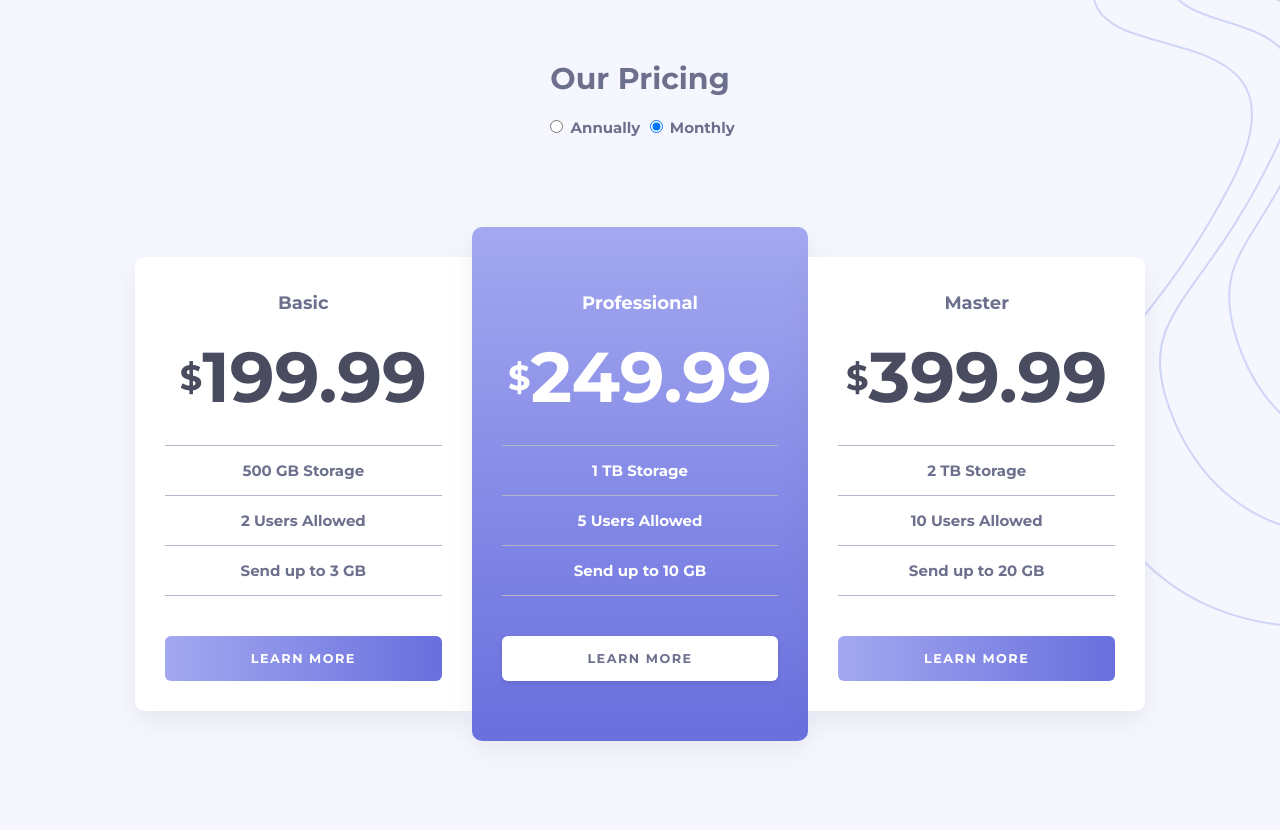
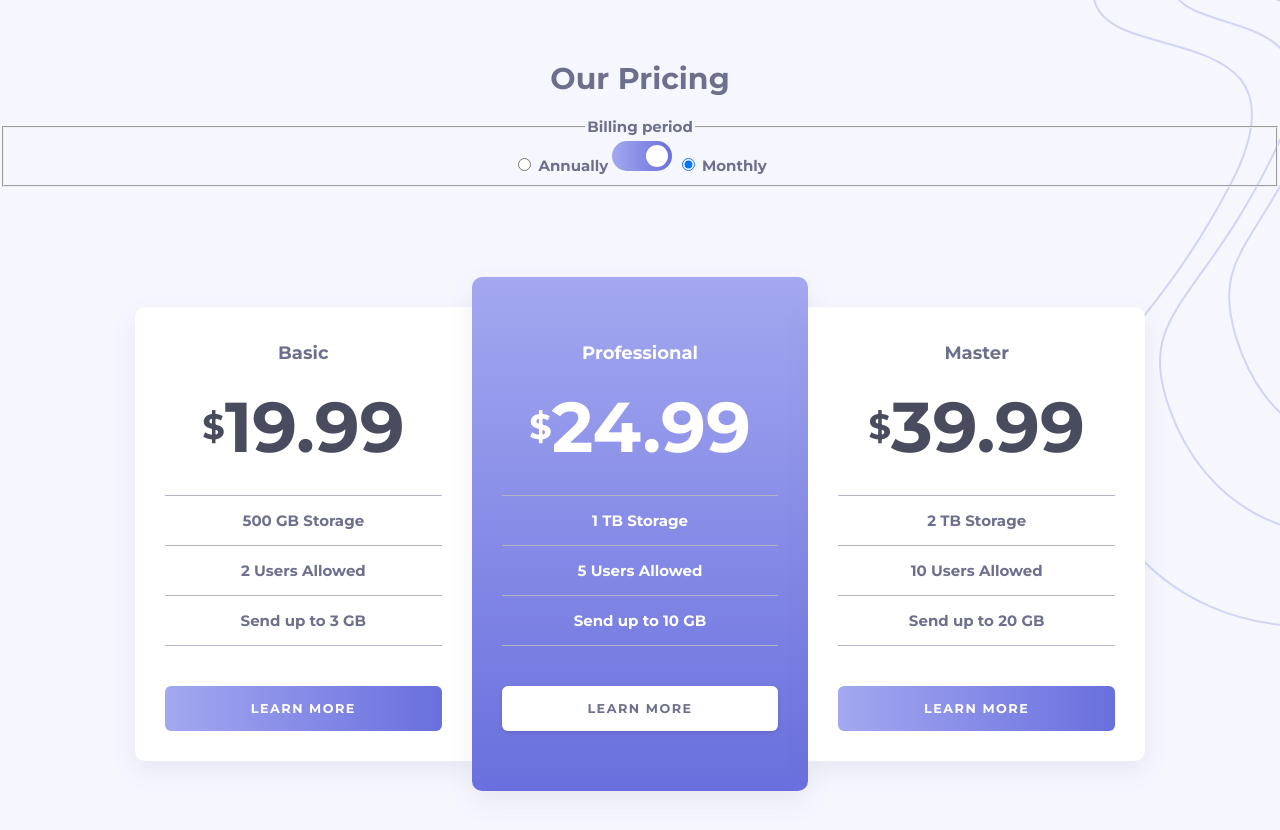
Before and after one commit to dinakonto/pricing-component-with-toggle, a website: page index.html in a window 1280 px wide. Both pictures are taken after a click on the radio button "Monthly". Before the commit the page ends 800 px from the top, so only its background shows below. Drawn offline with nearby package versions, Linux system fonts and the light colour scheme.

Commit message:
Use radio group as HTML backbone for toggle

```diff
--- a/index.html
+++ b/index.html
@@ -15,19 +15,21 @@
   <div class="wrapper">
     <header>
       <h1>Our Pricing</h1>
-      <div id="toggle">
-        <input type="radio" id="annually" name="billing" value="annually">
+      <fieldset id="toggle">
+        <legend>Billing period</legend>
+        <input type="radio" id="annually" name="billing" value="annually" checked>
         <label for="annually">Annually</label>
+        <span class="switch"> </span>
         <input type="radio" id="monthly" name="billing" value="monthly">
-        <label for="monthly">Monthly</label><br>
-      </div>
+        <label for="monthly">Monthly</label>
+      </fieldset>
     </header>
 
     <main>
       <div class="card">
         <h2>Basic</h2>
         <div class="price">
-          <p class="monthly"><span class="currency">&dollar;</span>19.99</p>
+          <p class="monthly hide"><span class="currency">&dollar;</span>19.99</p>
           <p class="annually"><span class="currency">&dollar;</span>199.99</p>
         </div>
         <ul class="features">
@@ -41,7 +43,7 @@
       <div class="card highlight">
         <h2>Professional</h2>
         <div class="price">
-          <p class="monthly"><span class="currency">&dollar;</span>24.99</p>
+          <p class="monthly hide"><span class="currency">&dollar;</span>24.99</p>
           <p class="annually"><span class="currency">&dollar;</span>249.99</p>
         </div>
         <ul class="features">
@@ -55,7 +57,7 @@
       <div class="card">
         <h2>Master</h2>
         <div class="price">
-          <p class="monthly"><span class="currency">&dollar;</span>39.99</p>
+          <p class="monthly hide"><span class="currency">&dollar;</span>39.99</p>
           <p class="annually"><span class="currency">&dollar;</span>399.99</p>
         </div>
         <ul class="features">
@@ -70,5 +72,8 @@
 
   </div>
 
+  <script src="https://code.jquery.com/jquery-3.5.1.min.js" integrity="sha256-9/aliU8dGd2tb6OSsuzixeV4y/faTqgFtohetphbbj0=" crossorigin="anonymous"></script>
+  <script src="./js/toggle.js"></script>
+
 </body>
 </html>
--- /dev/null
+++ b/js/toggle.js
@@ -0,0 +1,49 @@
+// 1. Radio selection changes price displayed (master)
+//      Move switch
+//      Change radio button selection
+//      Change prices shown
+
+
+// 2. Radio selection can be changed by:
+//      Clicking toggle switch
+//      Hitting enter on toggle switch
+//      Changing radio selection with keyboard (??)
+
+// Q. Should toggle be a radio group, checkbox, or button semantically?
+
+
+$('input[type=radio][name=billing]').change(function() {
+  changeBilling();
+});
+
+$(".switch").click(function() {
+  if ($("#annually").prop("checked")) {
+    // Change to monthly
+    $("#annually").prop("checked", false);
+    $("#monthly").prop("checked", true);
+    changeBilling();
+  } else {
+    // Change to yearly
+    $("#annually").prop("checked", true);
+    $("#monthly").prop("checked", false);
+    changeBilling();
+  }
+    // $("#monthly").prop("checked", true);
+  // } else {
+    // $("#annually").prop("checked", true);
+  // }
+
+})
+
+
+function changeBilling() {
+  $(".monthly").toggleClass("hide");
+  $(".annually").toggleClass("hide");
+  $(".switch").toggleClass("moveit");
+
+  if ( $(this).attr('value') == 'annually') {
+
+  } else if ( $(this).attr('value') == 'monthly') {
+
+  }
+}
--- a/styles/sass/styles.sass
+++ b/styles/sass/styles.sass
@@ -18,6 +18,7 @@ $font-base-size: 15px
   box-sizing: border-box
   font-family: $font-stack
   color: $col-medium
+  // transition: left 1s ease-in-out
 html
   background: $col-xlight
 body
@@ -95,6 +96,40 @@ main
 
 
 
+// TOGGLE SWITCH
+#toggle input
+  // height: 1px
+  // width: 1px
+
+#toggle .switch
+  height: 30px
+  width: 60px
+  border-radius: 100px
+  background: $gradient-lr
+  display: inline-block
+  position: relative
+#toggle .switch::after
+  position: absolute
+  content: ""
+  background: white
+  height: 22px
+  width: 22px
+  top: 4px
+  left: 4px
+  border-radius: 100px
+.moveit::after
+  left: 34px !important
+
+
+
+
+
+
+
+
+
+
+
 
 
 
@@ -133,5 +168,5 @@ main
 
 
 
-.monthly
+.hide
   display: none !important
```
Also changed, not shown: styles/css/styles.css, 1 other file.
